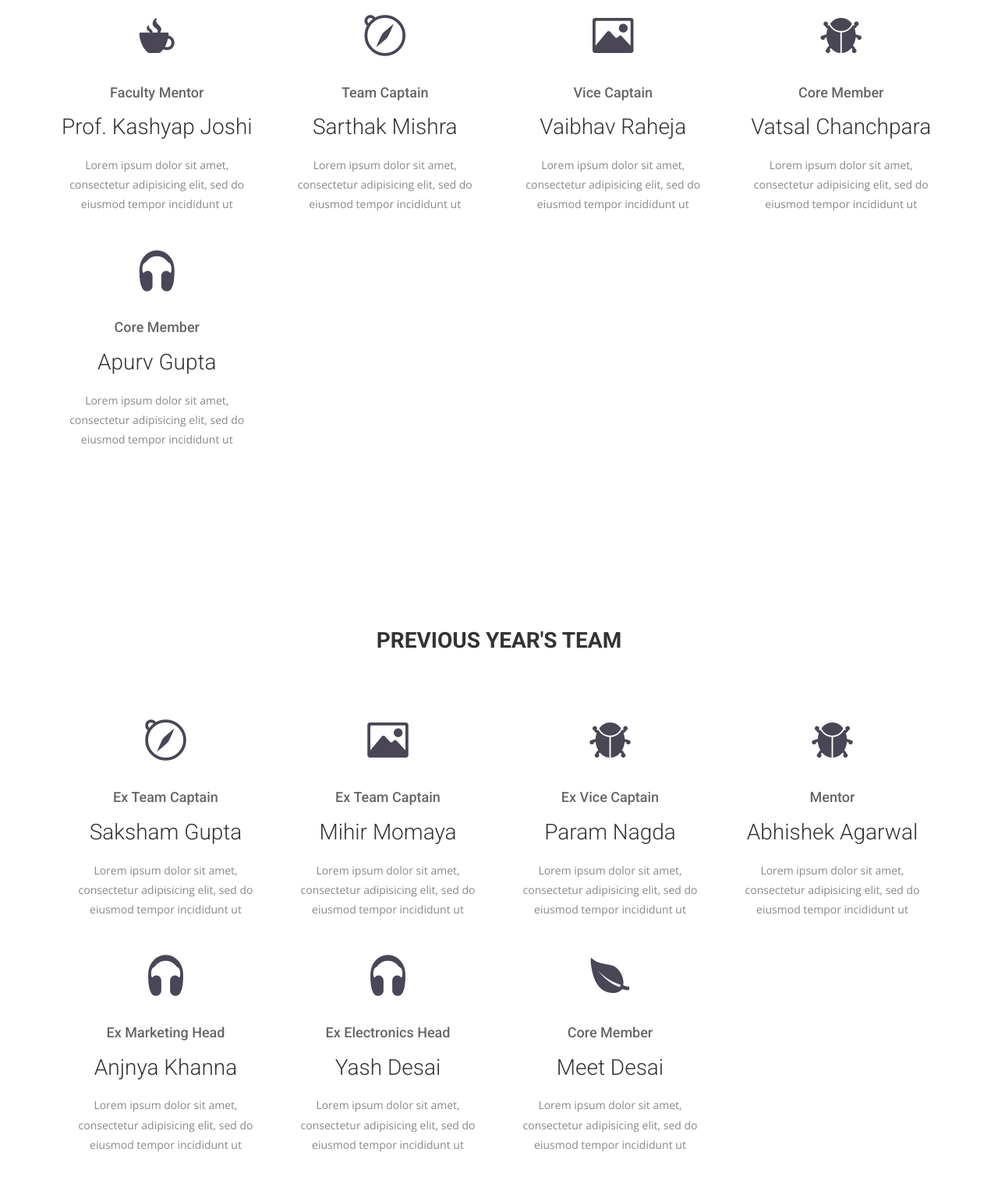
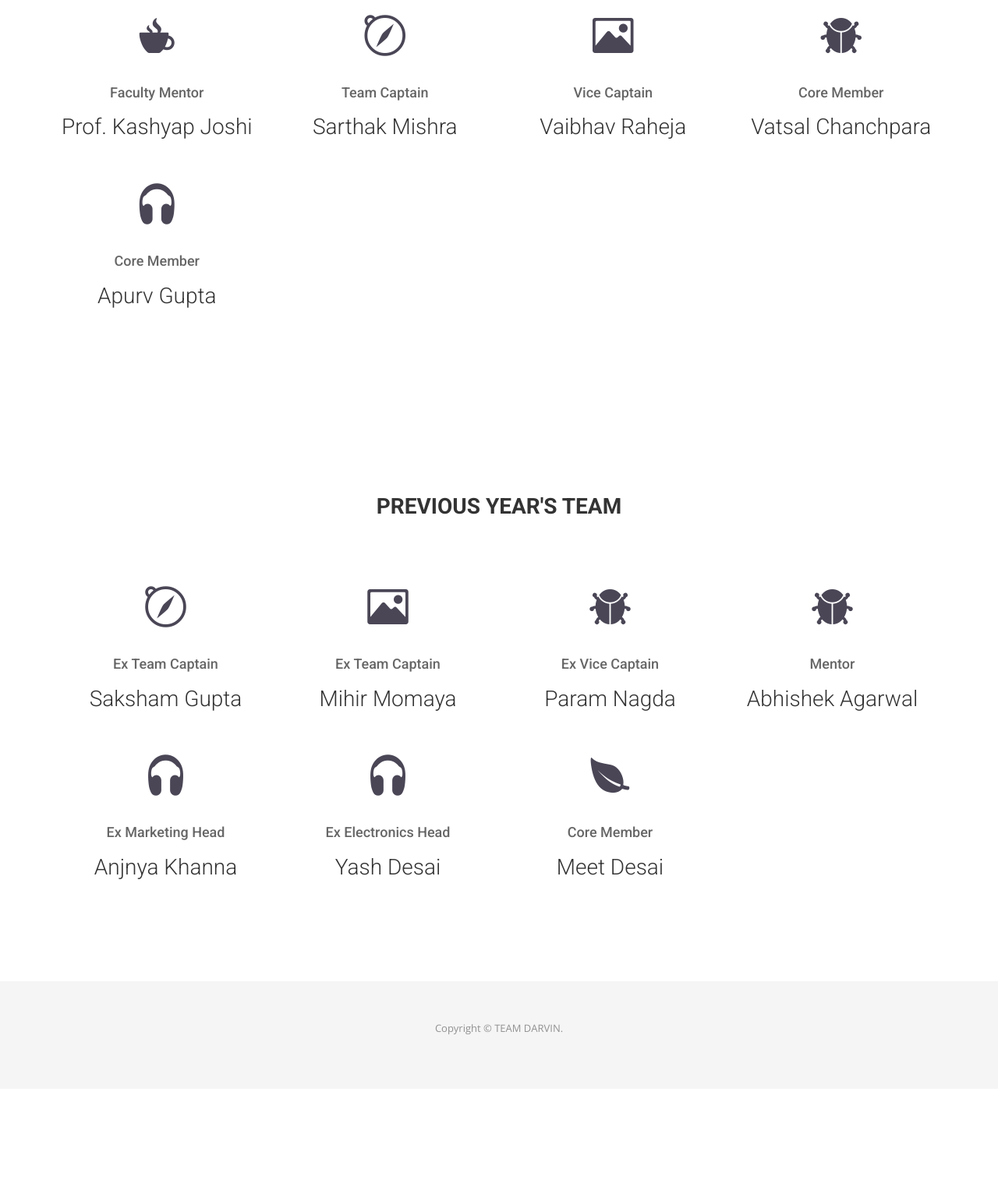
Before and after one commit to Sarthak42/Igvc_new_website, a plain HTML site: page team.html in a window 1280 px wide. Shown: the part 1132-2646 px from the top of the page at 78% size. After the commit the page ends 2529 px from the top, so only its background shows below. Drawn offline with nearby package versions, Linux system fonts and the light colour scheme; files whose address does not match are found by name; a web font is replaced by a local one.

Commit message:
Update team.html

```diff
--- a/team.html
+++ b/team.html
@@ -108,7 +108,7 @@
               <i class="icon ion-coffee"></i>
               <h4>Faculty Mentor</h4>
               <h3>Prof. Kashyap Joshi</h3>
-              <p>Lorem ipsum dolor sit amet, consectetur adipisicing elit, sed do eiusmod tempor incididunt ut </p>
+
             </div>
           </div>
 
@@ -117,7 +117,7 @@
               <i class="ion-compass"></i>
               <h4>Team Captain</h4>
               <h3>Sarthak Mishra</h3>
-              <p>Lorem ipsum dolor sit amet, consectetur adipisicing elit, sed do eiusmod tempor incididunt ut </p>
+
             </div>
           </div>
           <div class="col-sm-6 col-md-3">
@@ -125,7 +125,7 @@
               <i class="ion-image"></i>
               <h4>Vice Captain</h4>
               <h3>Vaibhav Raheja</h3>
-              <p>Lorem ipsum dolor sit amet, consectetur adipisicing elit, sed do eiusmod tempor incididunt ut </p>
+
             </div>
           </div>
           <div class="col-sm-6 col-md-3">
@@ -133,7 +133,7 @@
               <i class="ion-bug"></i>
               <h4>Core Member</h4>
               <h3>Vatsal Chanchpara</h4>
-              <p>Lorem ipsum dolor sit amet, consectetur adipisicing elit, sed do eiusmod tempor incididunt ut </p>
+
             </div>
           </div>
           <div class="col-sm-6 col-md-3">
@@ -141,7 +141,7 @@
               <i class="ion-headphone"></i>
               <h4>Core Member</h4>
               <h3>Apurv Gupta</h3>
-              <p>Lorem ipsum dolor sit amet, consectetur adipisicing elit, sed do eiusmod tempor incididunt ut </p>
+
             </div>
           </div><!--
           <div class="col-sm-6 col-md-3">
@@ -177,7 +177,7 @@
               <i class="ion-compass"></i>
               <h4>Ex Team Captain</h4>
               <h3>Saksham Gupta</h3>
-              <p>Lorem ipsum dolor sit amet, consectetur adipisicing elit, sed do eiusmod tempor incididunt ut </p>
+
             </div>
           </div>
           <div class="col-sm-6 col-md-3">
@@ -185,7 +185,7 @@
               <i class="ion-image"></i>
               <h4>Ex Team Captain</h4>
               <h3>Mihir Momaya</h3>
-              <p>Lorem ipsum dolor sit amet, consectetur adipisicing elit, sed do eiusmod tempor incididunt ut </p>
+
             </div>
           </div>
           <div class="col-sm-6 col-md-3">
@@ -193,7 +193,7 @@
               <i class="ion-bug"></i>
               <h4>Ex Vice Captain</h4>
               <h3>Param Nagda</h4>
-              <p>Lorem ipsum dolor sit amet, consectetur adipisicing elit, sed do eiusmod tempor incididunt ut </p>
+
             </div>
           </div>
           <div class="col-sm-6 col-md-3">
@@ -201,7 +201,7 @@
               <i class="ion-bug"></i>
               <h4>Mentor</h4>
               <h3>Abhishek Agarwal</h4>
-              <p>Lorem ipsum dolor sit amet, consectetur adipisicing elit, sed do eiusmod tempor incididunt ut </p>
+
             </div>
           </div>
           <div class="col-sm-6 col-md-3">
@@ -209,7 +209,7 @@
               <i class="ion-headphone"></i>
               <h4>Ex Marketing Head</h4>
               <h3>Anjnya Khanna</h3>
-              <p>Lorem ipsum dolor sit amet, consectetur adipisicing elit, sed do eiusmod tempor incididunt ut </p>
+
             </div>
           </div>
           <div class="col-sm-6 col-md-3">
@@ -217,7 +217,7 @@
               <i class="ion-headphone"></i>
               <h4>Ex Electronics Head</h4>
               <h3>Yash Desai</h3>
-              <p>Lorem ipsum dolor sit amet, consectetur adipisicing elit, sed do eiusmod tempor incididunt ut </p>
+
             </div>
           </div>
           <div class="col-sm-6 col-md-3">
@@ -225,7 +225,7 @@
               <i class="ion-leaf"></i>
               <h4>Core Member</h4>
               <h3>Meet Desai</h3>
-              <p>Lorem ipsum dolor sit amet, consectetur adipisicing elit, sed do eiusmod tempor incididunt ut </p>
+
             </div>
           </div>
         </div>
```
